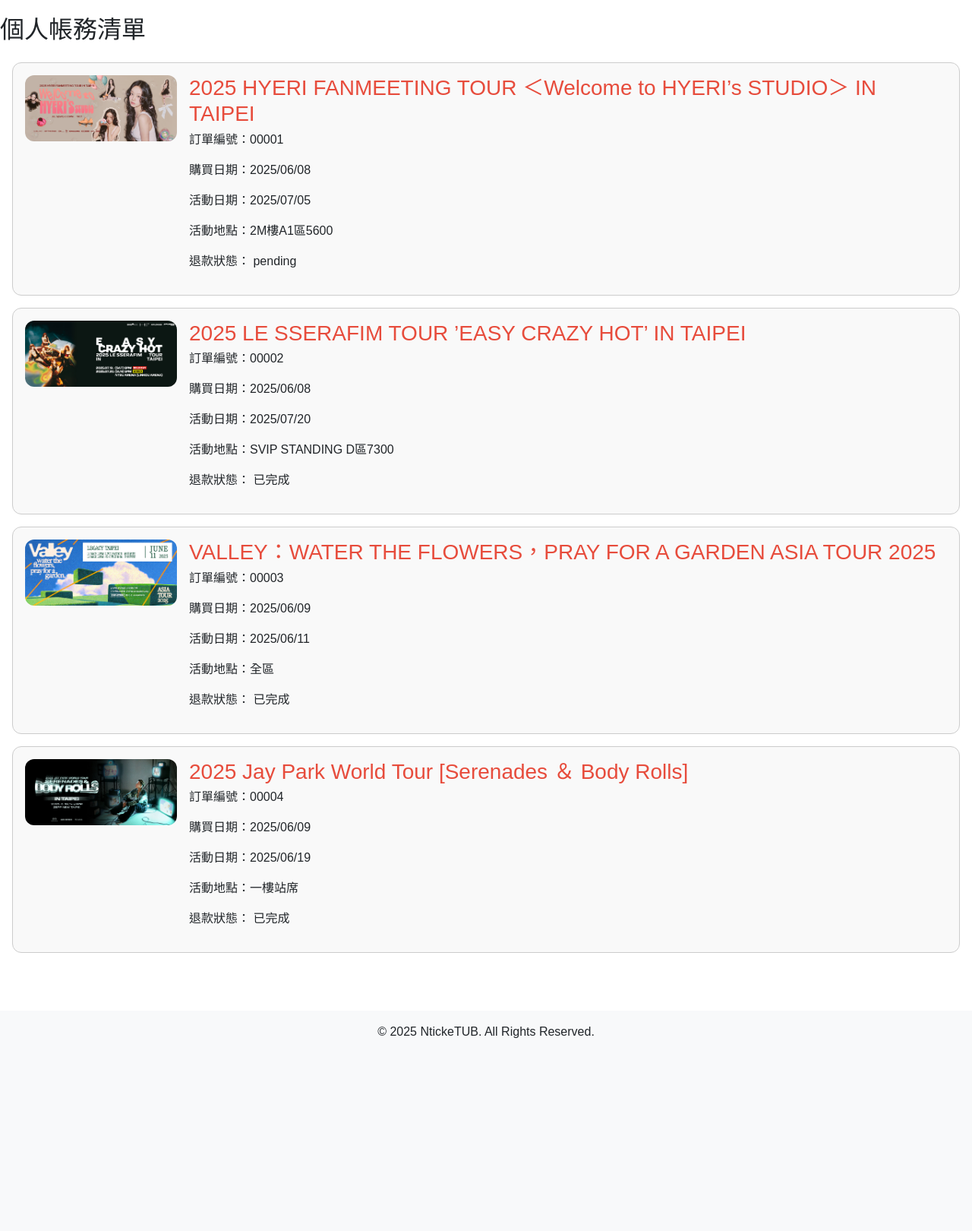
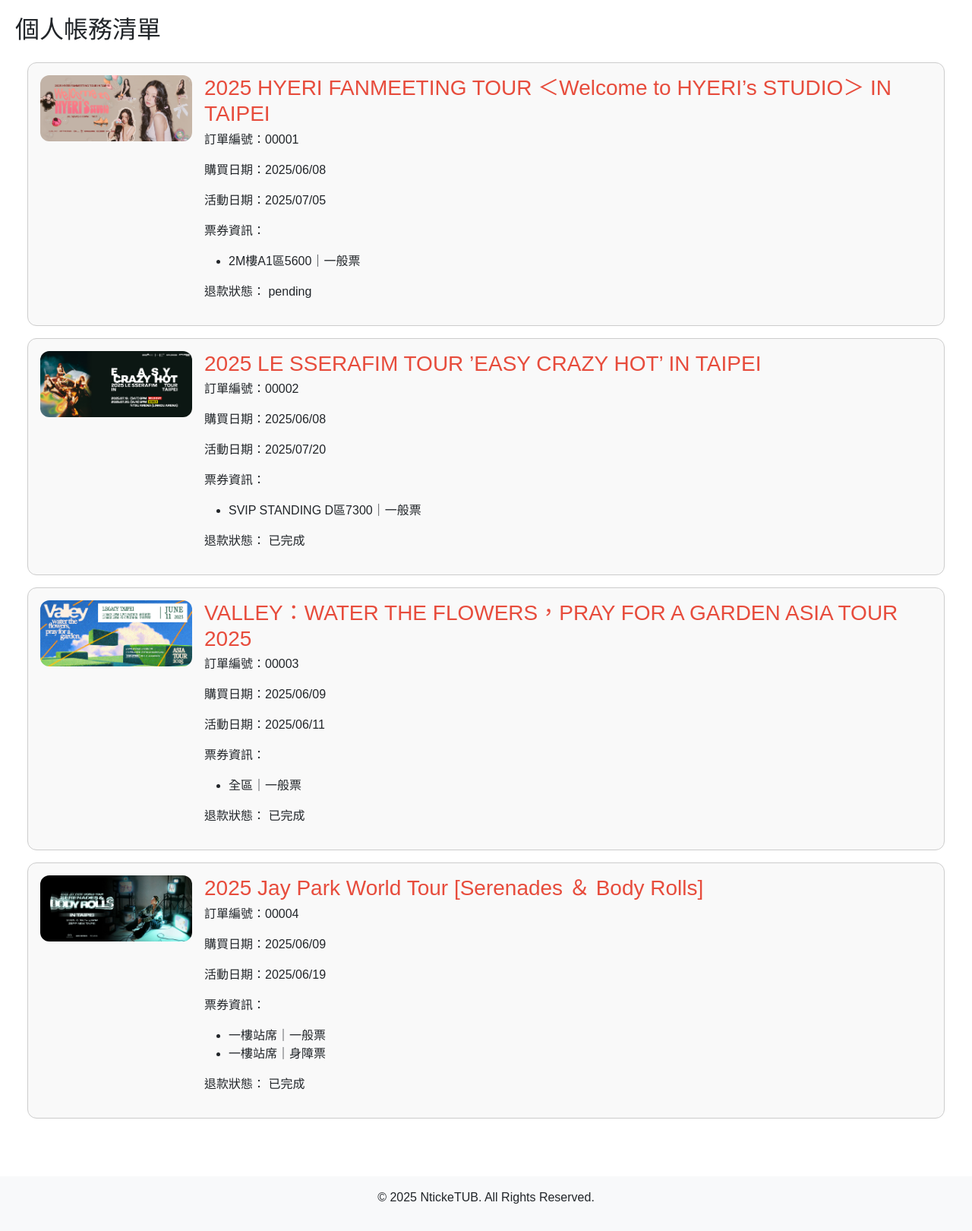
Before and after one commit to Aurororara/ticket-system, a Flask app: page /my-tickets in a window 1280 px wide. Shown: the part 80-1700 px from the top of the page at 76% size. Before the commit the page ends 1446 px from the top, so only its background shows below. Run offline with Flask 3, Linux system fonts and the light colour scheme; a user stored in the database is signed in.

Commit message:
aurororara-orederdetail

```diff
--- a/templates/my_ticket.html
+++ b/templates/my_ticket.html
@@ -3,6 +3,7 @@
 {% block title %}我的票券 - NtickeTUB{% endblock %}
 
 {% block content %}
+<div class="container">
 <h2 style="margin-top: 20px;">個人帳務清單</h2>
 
 {% if order_data %}
@@ -17,7 +18,6 @@
               {% set ticket = item.tickets[0][0] %}
               {% set game = item.tickets[0][1] %}
               {% set show = item.tickets[0][2] %}
-                {% set area = item.tickets[0][3] %}
               <img src="{{ show.show_pic }}" alt="{{ show.show_name }}" class="ticket-image" />
             {% else %}
               <img src="{{ url_for('static', filename='img/default.jpg') }}" alt="無圖片" class="ticket-image" />
@@ -32,13 +32,12 @@
               <p>訂單編號：{{ '%05d'|format(ticket.order_id) }}</p>
               <p>購買日期：{{ ticket.createdAt.strftime('%Y/%m/%d') if ticket.createdAt else '未知' }}</p>
               <p>活動日期：{{ game.game_date.strftime('%Y/%m/%d') if game.game_date else '未知' }}</p>
-              <p>活動地點：{{ area.area_name }}</p>
-            {% else %}
-              <h3 style="color: #e74c3c;">無票券資料</h3>
-              <p>訂單編號：{{ '%05d'|format(item.order.order_id) }}</p>
-              <p>購買日期：{{ item.order.createdAt.strftime('%Y/%m/%d') if item.order.createdAt else '未知' }}</p>
-              <p>活動日期：未知</p>
-              <p>活動地點：未知</p>
+              <p>票券資訊：</p>
+              <ul style="margin-top: 0;">
+                {% for t, g, s, a in item.tickets %}
+                  <li>{{ a.area_name }}｜{{ '身障票' if t.is_disabled else '一般票' }}</li>
+                {% endfor %}
+              </ul>                          {% else %}
             {% endif %}
             <p>
               退款狀態：
@@ -61,6 +60,8 @@
   {% else %}
     <p>目前沒有任何票券。</p>
   {% endif %}
+
+</div>
 
 
 <style>
@@ -92,5 +93,10 @@
   .ticket-card-right h3 {
     margin-top: 0;
   }
+  .container {
+  max-width: 1400px;
+  margin: 0 auto;
+  padding: 0 20px;
+  }
 </style>
 {% endblock %}
```
Also changed, not shown: templates/order_detail.html (+23 -8 lines), ticket-system.db. Lines whose indentation alone changed are shown as unchanged.
